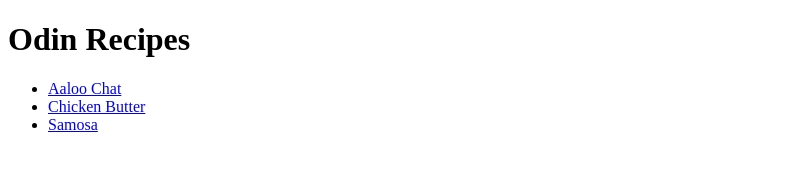
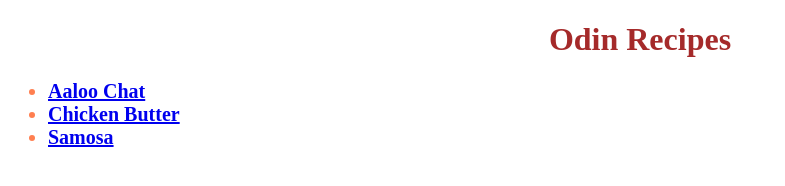
Before and after one commit to abhishekprasad22/odin-recipes, a plain HTML site: page index.html in a window 1280 px wide. Shown: the whole page, without its empty margins (0-785 px from the left). Drawn offline with Linux system fonts and the light colour scheme.

Commit message:
Added CSS Files

```diff
--- a/index.html
+++ b/index.html
@@ -4,6 +4,7 @@
     <meta charset="UTF-8">
     <meta name="viewport" content="width=device-width, initial-scale=1.0">
     <title>Document</title>
+    <link rel="stylesheet" href="style.css">
 </head>
 <body>
     <h1>Odin Recipes</h1>
--- /dev/null
+++ b/style.css
@@ -0,0 +1,11 @@
+h1{
+    font-weight: bold;
+    text-align: center;
+    color: brown;
+}
+
+ul{
+    font-size: 20px;
+    font-weight: bold;
+    color:coral;
+}
```
Also changed, not shown: recipes/aloochat.html (+1 -0 lines), recipes/chickenbutter.html (+1 -0 lines), recipes/samosa.html (+2 -1 lines), recipes/aloochat.css (added), recipes/chickenbutter.css (added), recipes/samosa.css (added).
